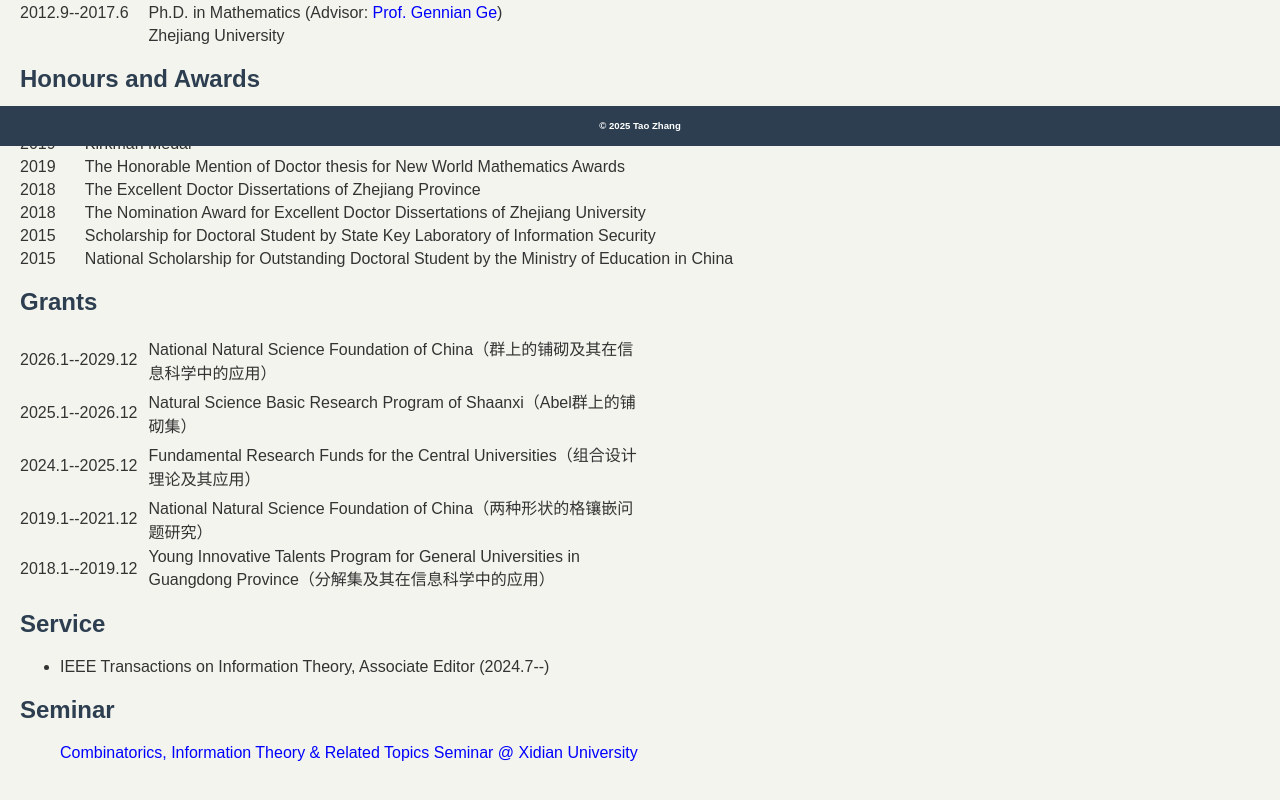
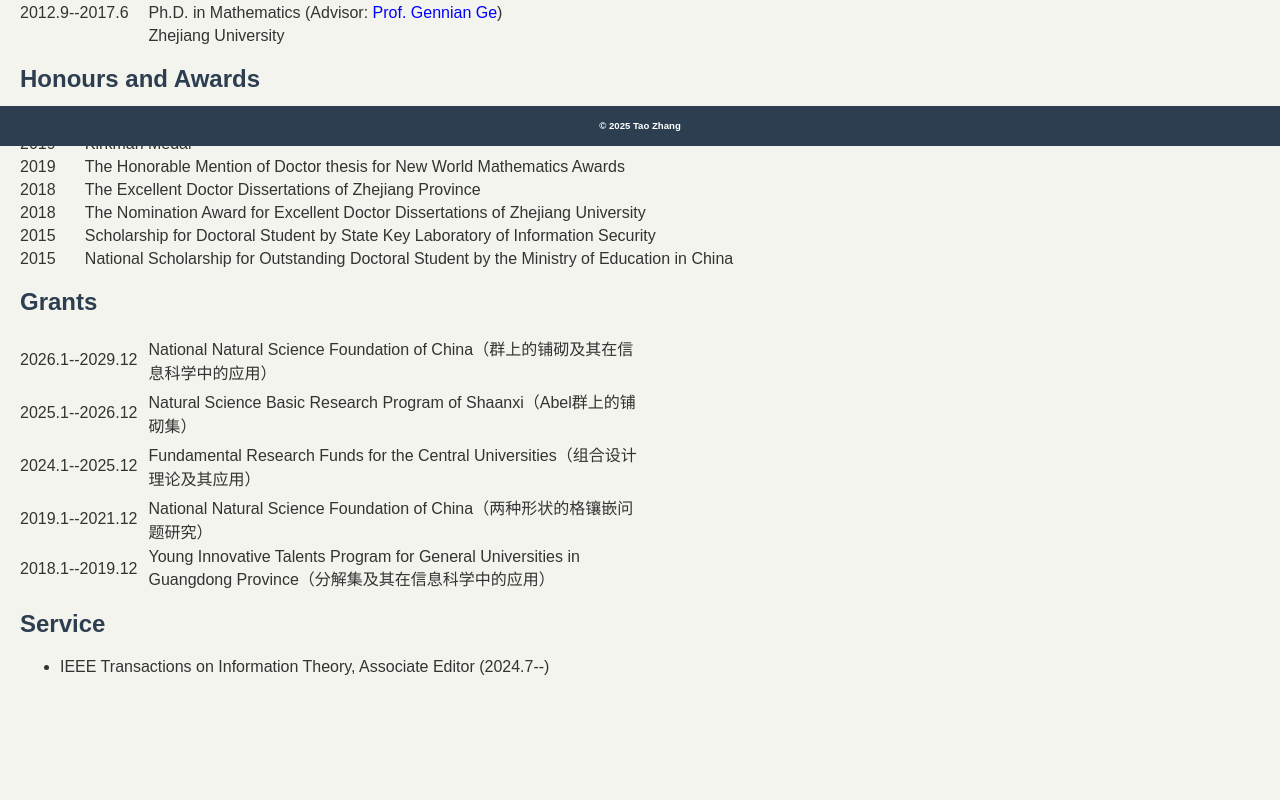
Before and after one commit to TaoZhang220/TaoZhang220.github.io, a plain HTML site: page index.html in a window 1280 px wide. Shown: the part 654-1454 px from the top of the page. Drawn offline with Linux system fonts and the light colour scheme.

Commit message:
Update index.html

```diff
--- a/index.html
+++ b/index.html
@@ -235,11 +235,6 @@ em {
 <h2>Service</h2>
 	<ul>
 	 <li>IEEE Transactions on Information Theory, Associate Editor (2024.7--) </li>
-	</ul>
-
-<h2>Seminar</h2>
-	<ul>
-	<p><a href="https://xdcits.github.io/" target="_blank" style="text-decoration: none;">Combinatorics, Information Theory & Related Topics Seminar @ Xidian University</a></p>
 	</ul>
 
     </div>
```
